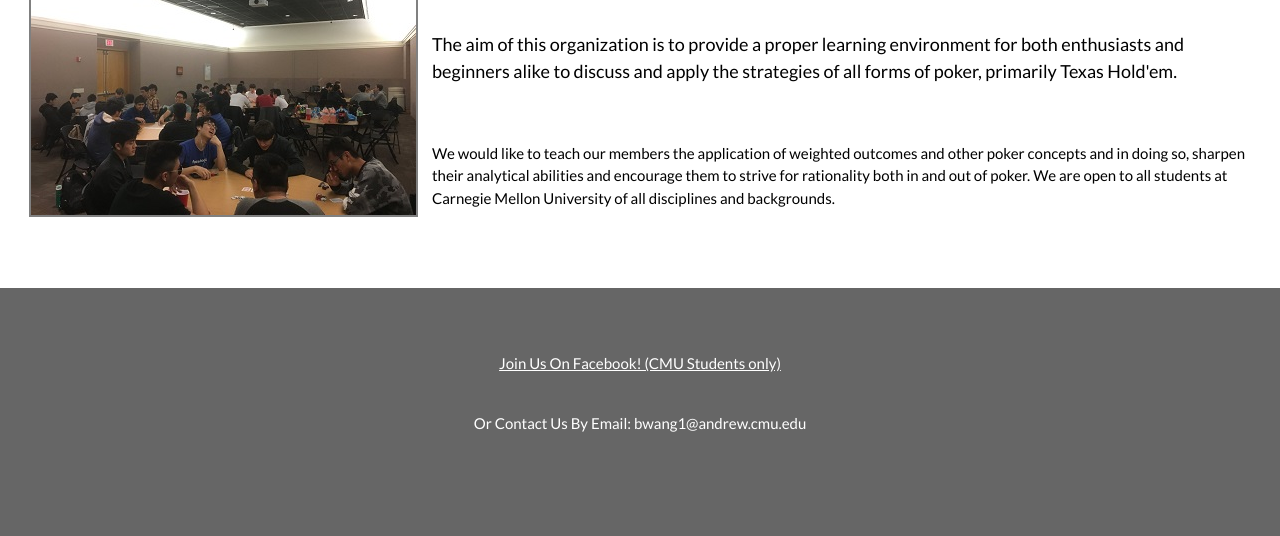
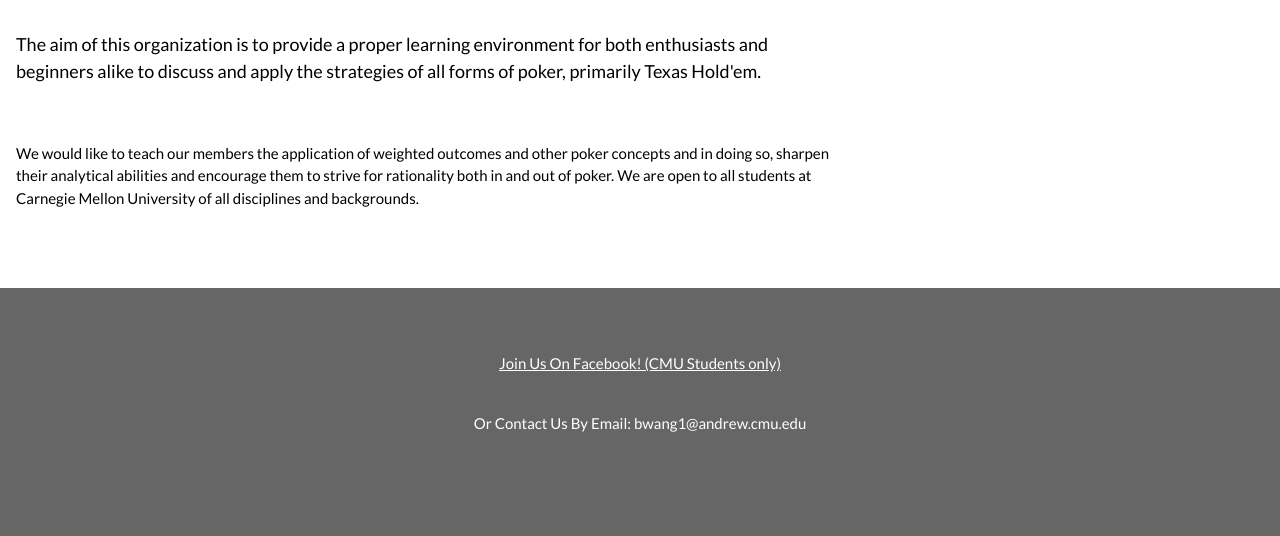
Before and after one commit to gaminkid05/UPC-Website, a plain HTML site: page about.html in a window 1280 px wide. Shown: the part 711-1247 px from the top of the page. Drawn offline with Linux system fonts and the light colour scheme.

Commit message:
Update about.html

```diff
--- a/about.html
+++ b/about.html
@@ -46,7 +46,7 @@ body,h1,h2,h3,h4,h5,h6 {font-family: "Lato", sans-serif}
 <div class="w3-row-padding w3-padding-64 w3-container">
   <div>
     <div class="w3-third w3-center">
-      <img class="sideleft" src="csatourney.jpg">
+      <!--<img class="sideleft" src="csatourney.jpg">-->
     </div>
     <div class="w3-twothird">
       <h1>Poker @ CMU</h1>
```
